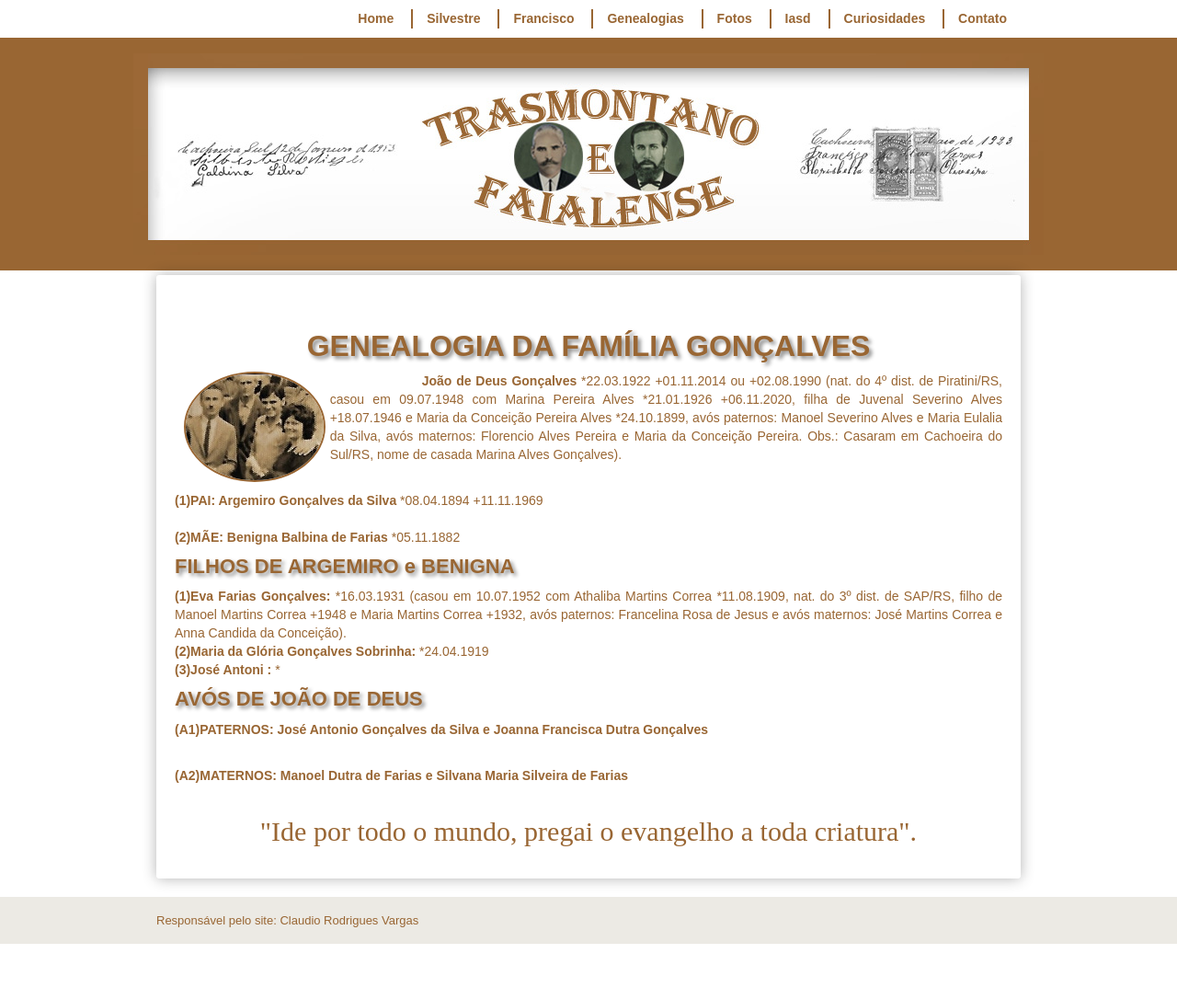
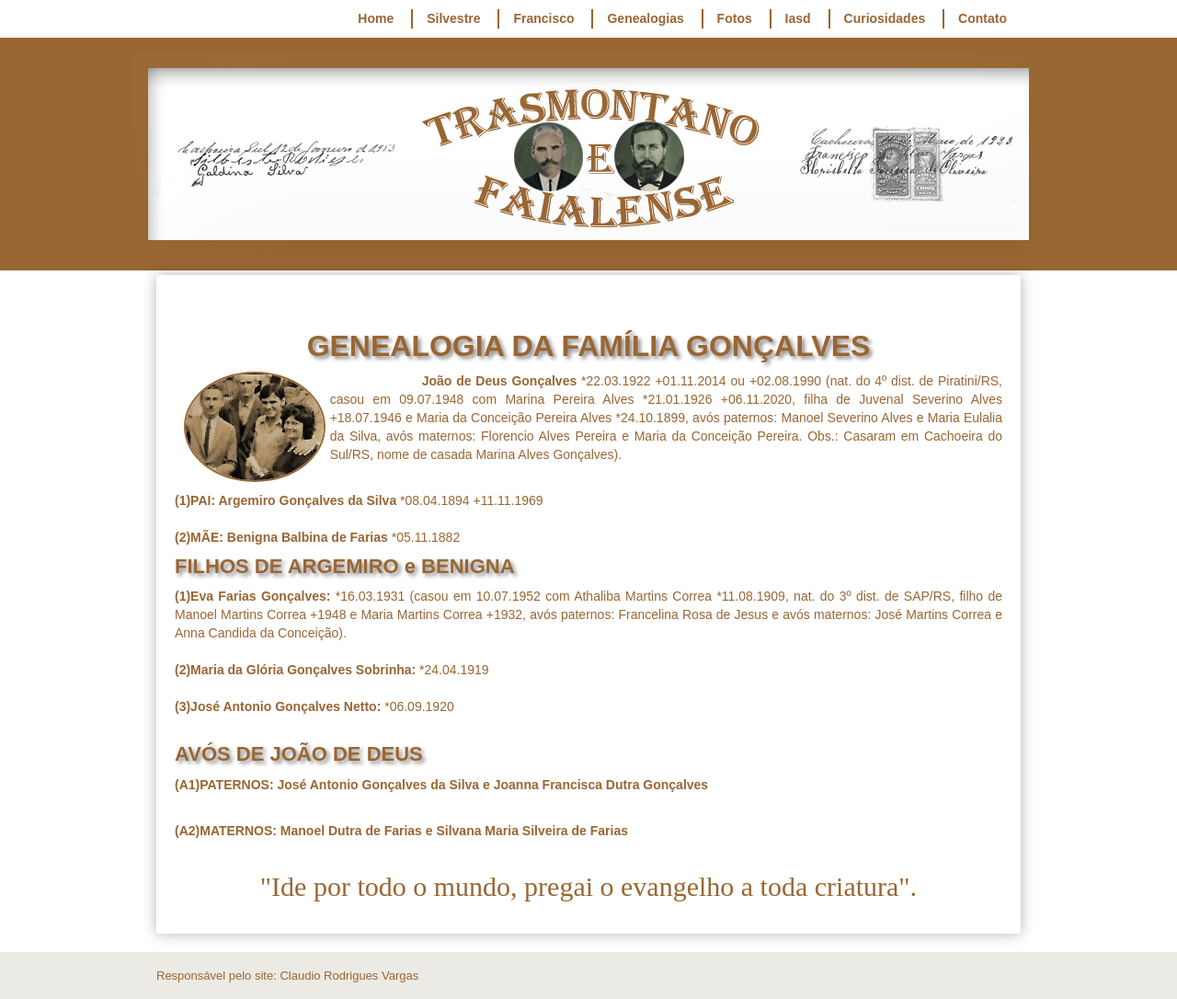
Before and after one commit to claudiovargas1955/claudiovargas1955.github.io, a Jekyll site: the page built from _pages/familia-gonçalves.html, in a window 1280 px wide. Shown: the whole page at 92% size. Built offline with Jekyll 4.4.1, drawn with Linux system fonts in a browser that asks for light colours; some web fonts are replaced; before the commit the page ends 1026 px from its top, so only the background shows below that.

Commit message:
Update familia-gonçalves.html

```diff
--- a/_pages/familia-gonçalves.html
+++ b/_pages/familia-gonçalves.html
@@ -105,13 +105,11 @@
 
 <h4>FILHOS DE ARGEMIRO e BENIGNA</h4>
 <p><b>(1)Eva Farias Gonçalves: </b>*16.03.1931 (casou em 10.07.1952 com Athaliba Martins Correa *11.08.1909, nat. do 3º dist. de SAP/RS, filho de Manoel Martins
-Correa +1948 e Maria Martins Correa +1932, avós paternos: Francelina Rosa de Jesus e avós maternos: José Martins Correa e Anna Candida da Conceição). <br>
+Correa +1948 e Maria Martins Correa +1932, avós paternos: Francelina Rosa de Jesus e avós maternos: José Martins Correa e Anna Candida da Conceição). <br><br>
 
-<b>(2)Maria da Glória Gonçalves Sobrinha: </b>*24.04.1919<br>
+<b>(2)Maria da Glória Gonçalves Sobrinha: </b>*24.04.1919<br><br>
 
-<b>(3)José Antoni : </b>*<br>
-
-
+<b>(3)José Antonio Gonçalves Netto: </b>*06.09.1920<br><br>
 
 
 <h4>AVÓS DE JOÃO DE DEUS</h4>
```
